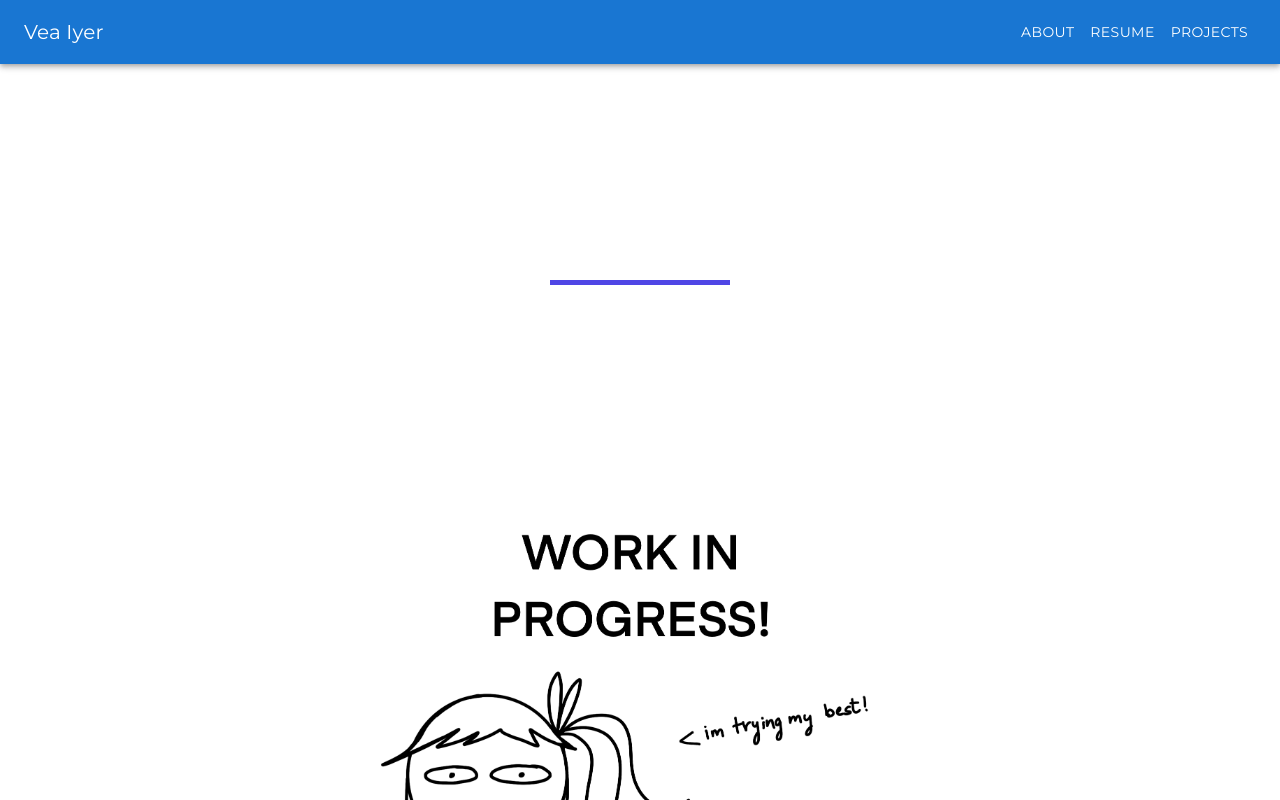
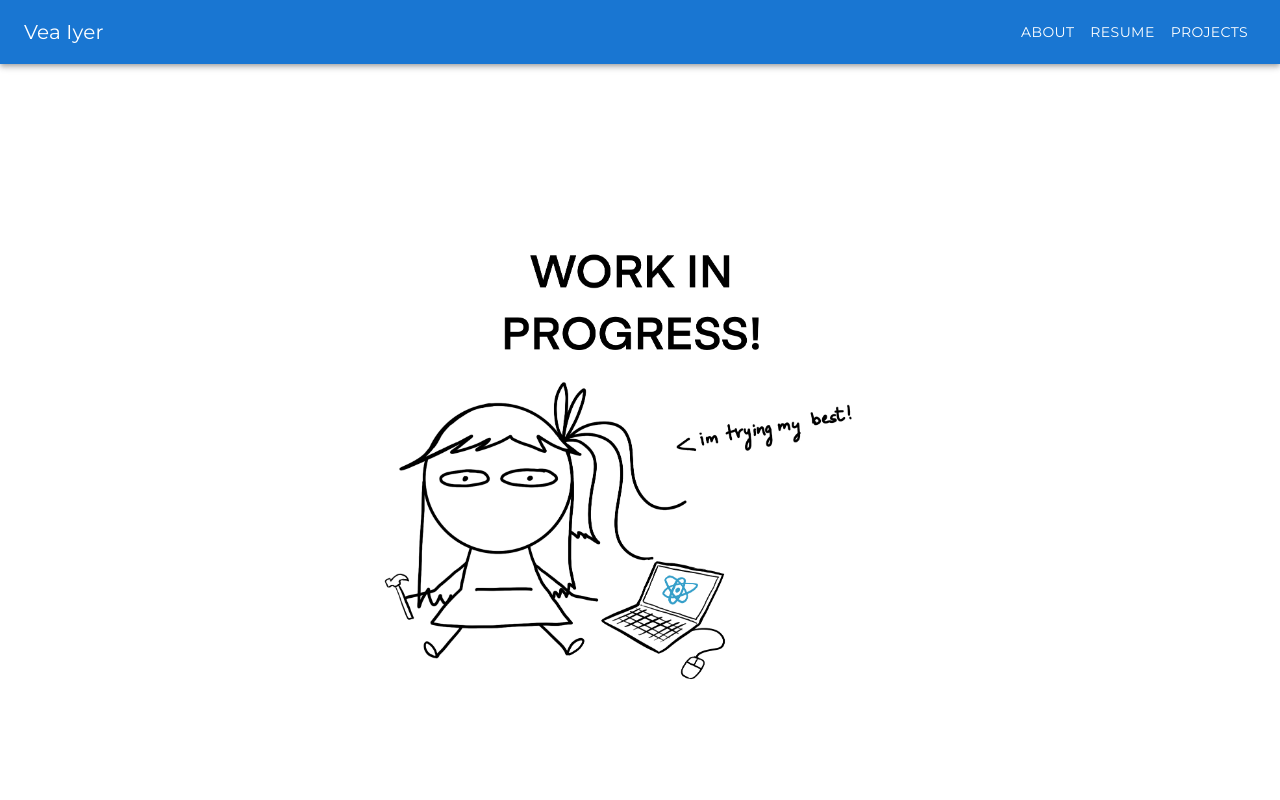
Before and after one commit to VeaParz75/VeaParz75.github.io, a React (Create React App) app: page /projects in a window 1280 px wide. Shown: the top 800 px of the page. Built offline with nearby package versions, Linux system fonts and the light colour scheme.

Commit message:
fixed Projects

```diff
--- a/src/components/Projects.js
+++ b/src/components/Projects.js
@@ -3,31 +3,13 @@
 
 const Projects = () => {
   return (
-    <section className="bg-secondary text-white px-5 py-32" id="projects">
-      <div className="container mx-auto">
-        <div className="flex flex-col items-center justify-center">
-          <h2 className="text-4xl font-bold mb-5 border-b-[5px] w-[180px] border-indigo-600 pb-2">
-            My Projects
-          </h2>
-
-          <p className="pb-5">
-            Here you can find a showcase of some of my projects.
-          </p>
-          <p className="pb-5">
-            Feel free to explore and get inspired!
-          </p>
-          <p>
-            You can also visit my GitHub profile for more projects.
-          </p>
-        </div>
-
-        <div className="mt-10 flex justify-center">
-          <img
-            src={ProjectImg}
-            alt="project illustration"
-            style={{ maxWidth: "50%" }} // Adjust the maximum width here
-          />
-        </div>
+    <section className="bg-secondary text-white flex flex-col items-center justify-center h-screen" id="projects">
+      <div className="mt-10">
+        <img
+          src={ProjectImg}
+          alt="project illustration"
+          style={{ maxWidth: "45%", display: "block", margin: "0 auto" }} // Adjust the maximum width and center the image
+        />
       </div>
     </section>
   );
```
